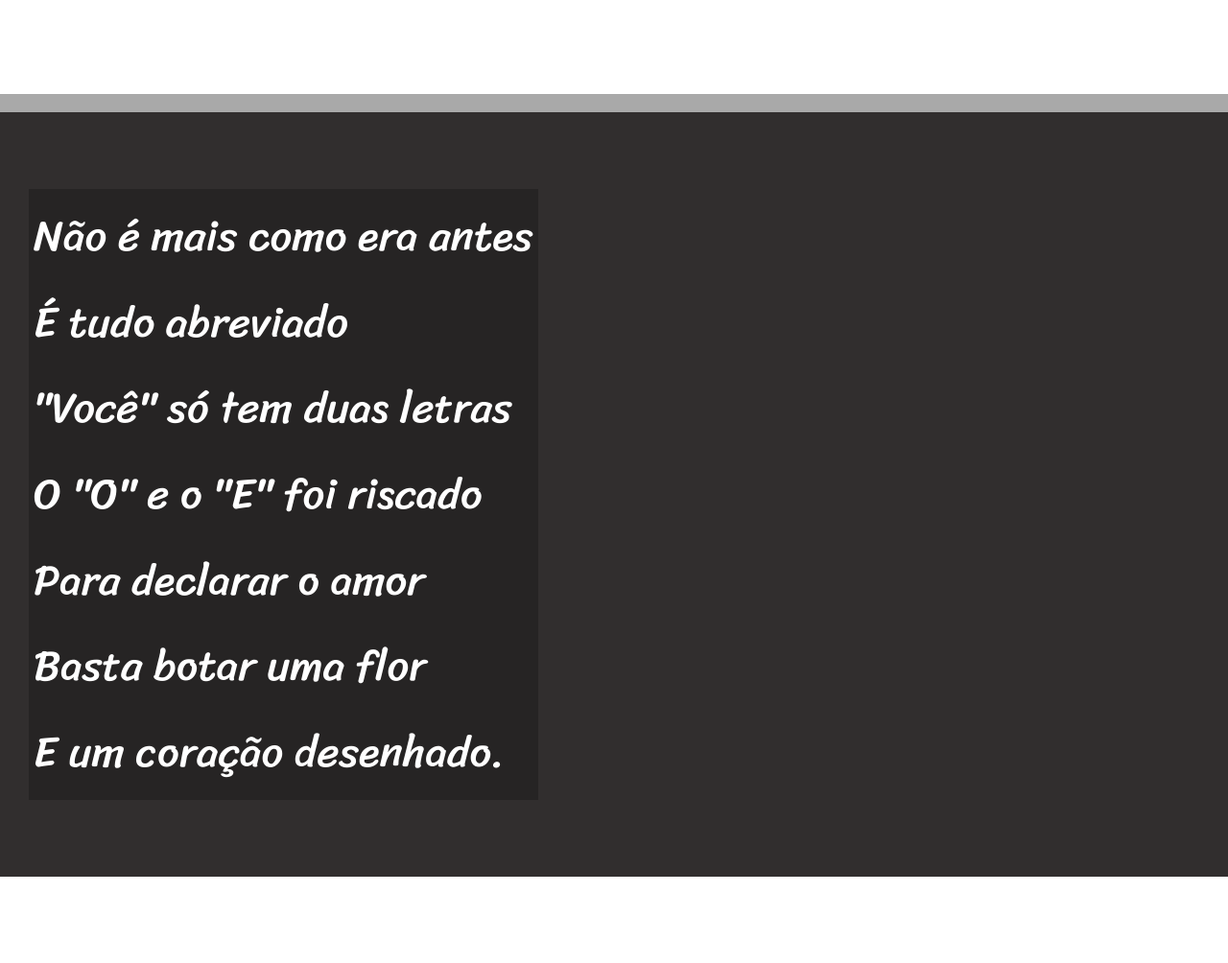
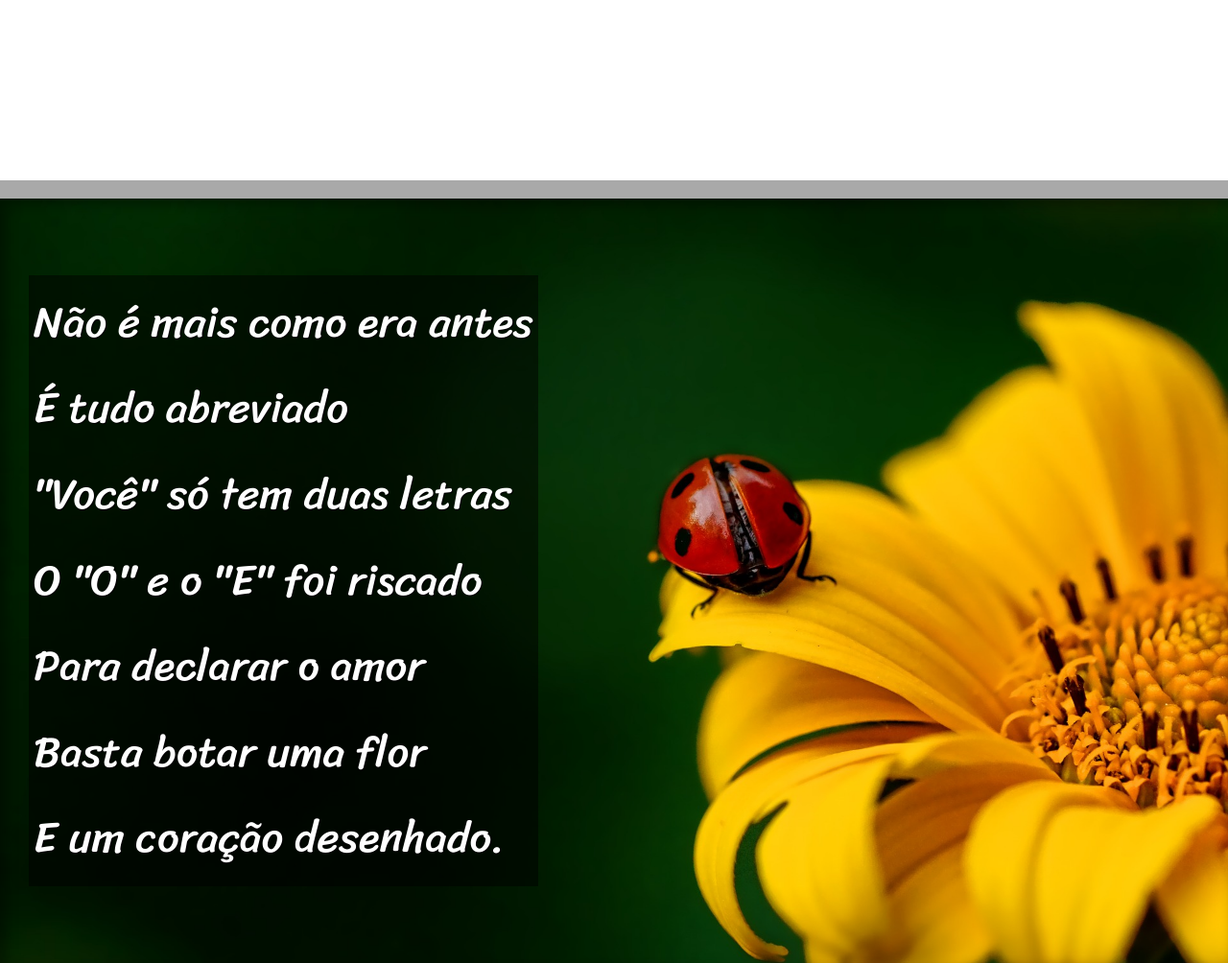
Before and after one commit to DanrleyDimasC/html-css, a plain HTML site: page desafios/desafio012/index.html in a window 1280 px wide. Shown: the part 949-1953 px from the top of the page at 96% size. Drawn offline with Linux system fonts and the light colour scheme.

Commit message:
Projeto cordel

```diff
--- a/desafios/desafio012/index.html
+++ b/desafios/desafio012/index.html
@@ -27,7 +27,7 @@
         </p>
     </section>
  <br>
-    <section class="imagem">
+    <section class="imagem" id="img01">
         <p>
             Não é mais como era antes <br>
             É tudo abreviado <br>
@@ -61,7 +61,7 @@
         </p>
     </section>
 
-    <section class="imagem">
+    <section class="imagem" id="img02">
         <p>
             Tenho saudade das cartas <br>
             Escritas com a própria mão <br>
--- a/desafios/desafio012/style.css
+++ b/desafios/desafio012/style.css
@@ -57,6 +57,10 @@ section {
     font-size: 3.5vw;
 }
 
+section > p {
+    padding-bottom: 2em;
+}
+
 section.normal {
     background-color: white;
     color: black;
@@ -66,13 +70,27 @@ section.normal {
 section.imagem {
     background-color: rgb(49, 46, 46);
     color: white;
-
+    box-shadow: inset 6px 6px 13px rgba(0, 0, 0, 0.384);
+    background-size: cover;
+    background-attachment: fixed;
 }
 
 section.imagem > p {
     display: inline-block;
     padding: 5px;
-    background-color: rgba(0, 0, 0, 0.225);
+    background-color: rgba(0, 0, 0, 0.503);
+    text-shadow: 1px 1px 0px black;
+}
+
+section#img01 {
+    background-image: url(imagens/background001.jpg);
+    background-position: right center;
+
+}
+
+section#img02 {
+    background-image: url(imagens/background002.jpg);
+
 }
 
 footer {
```
